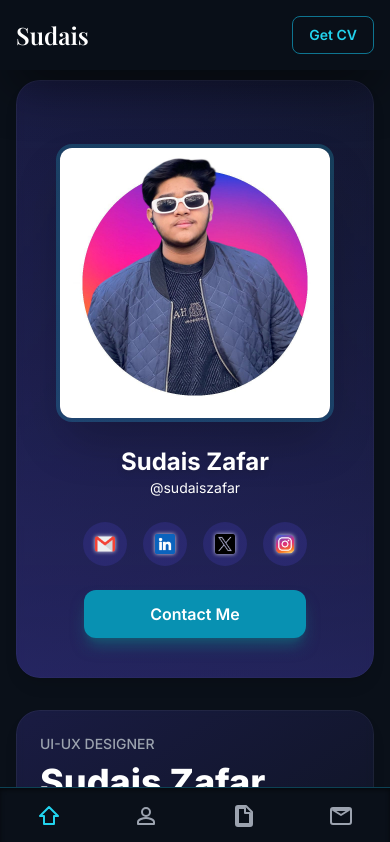
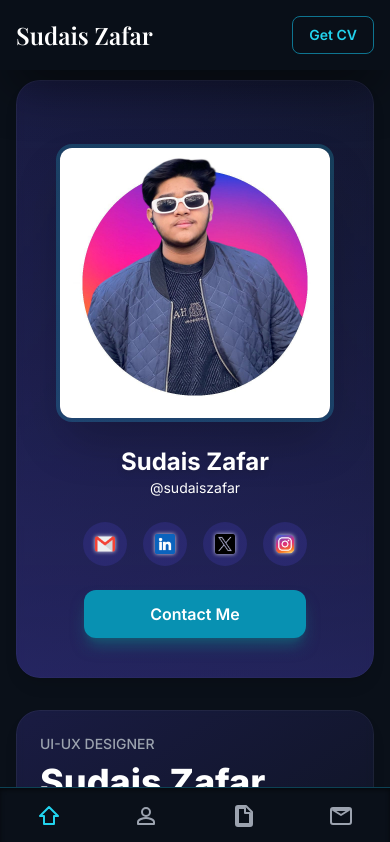
Before and after one commit to Abdul-Rehman-dev0/SudaisZafar-Portfolio, a React (Vite) app in the folder frontend/: page / in a window 390 px wide. Shown: the top 842 px of the page. Built offline with nearby package versions, Linux system fonts and the light colour scheme; a web font is replaced by a local one.

Commit message:
mobile navbar repairing

```diff
--- a/frontend/src/components/Navbar.jsx
+++ b/frontend/src/components/Navbar.jsx
@@ -164,7 +164,7 @@ const Navbar = ({ currentPage, setPage }) => {
             {/* 💡 Toast Notification Component Call */}
             <ToastNotification
                 show={isDownloading}
-                message="✅ CV Download started! Check your notifications."
+                message="✅ CV Download started."
             />
 
             {/* 💻 Desktop Navbar */}
@@ -198,7 +198,7 @@ const Navbar = ({ currentPage, setPage }) => {
                 <div className="flex justify-between items-center">
                     {/* Name ONLY for mobile */}
                     <div className="flex items-center text-white text-2xl font-fancy font-semibold">
-                        <span>Sudais</span>
+                        <span>Sudais Zafar</span>
                     </div>
 
                     {/* MOBILE CV DOWNLOAD BUTTON */}
```
